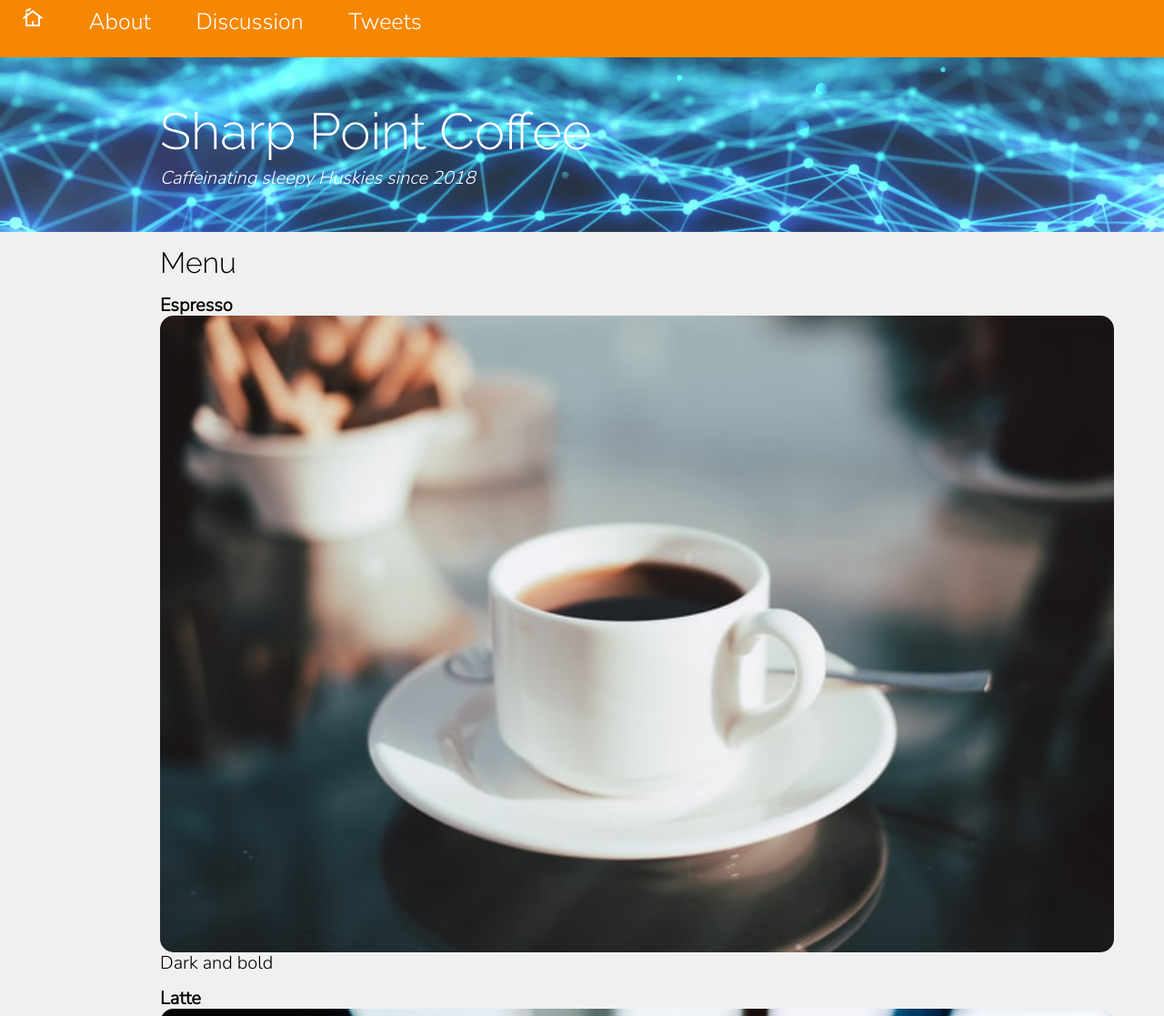
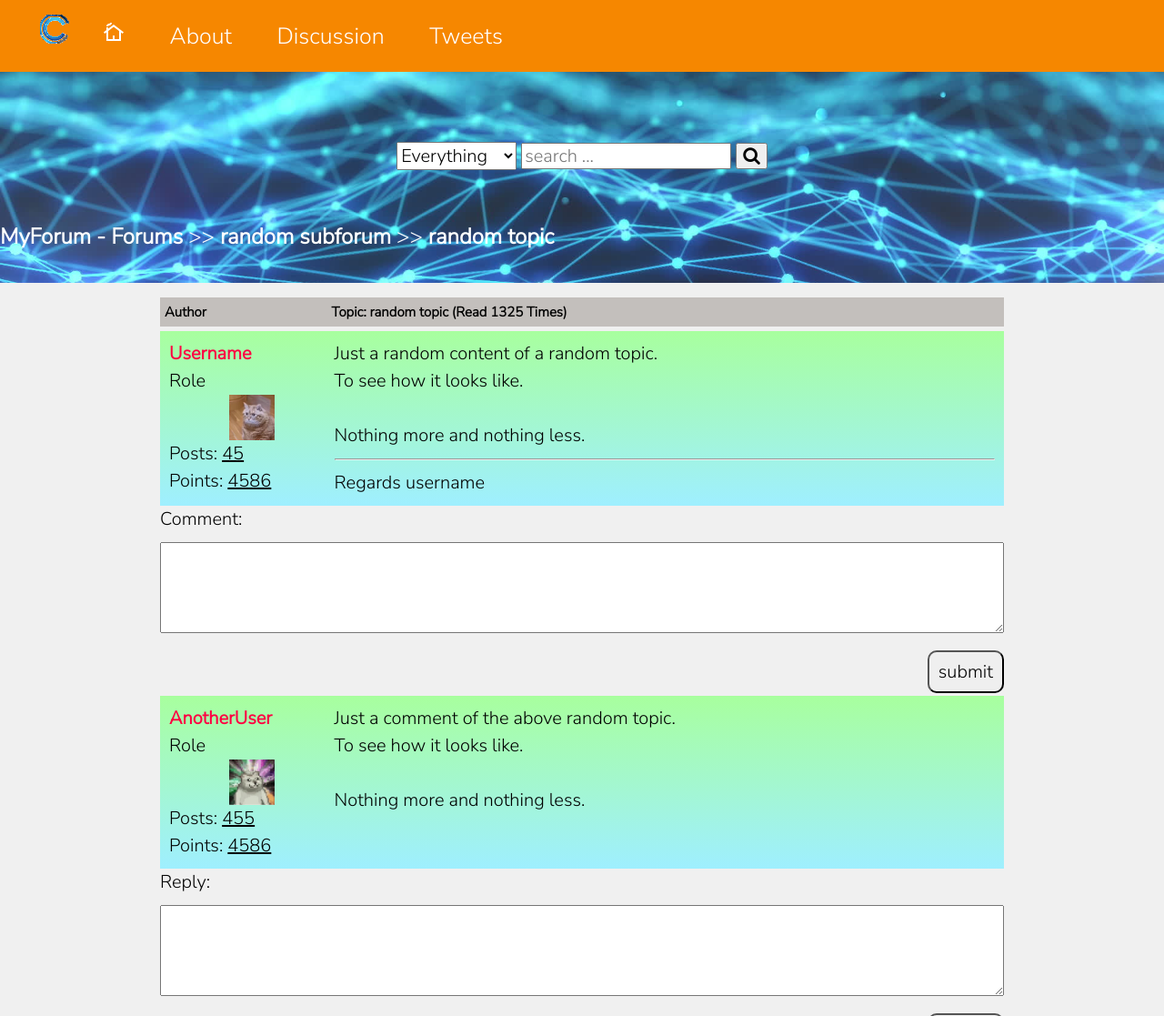
Before and after one commit to info340a-wi23/chatgpt-a-brief-rendition, a plain HTML site: page website/discussion.html in a window 1280 px wide. Shown: the top 1117 px of the page at 91% size. Drawn offline with nearby package versions, Linux system fonts and the light colour scheme.

Commit message:
finished discussion html & added css rules

```diff
--- a/website/css/style.css
+++ b/website/css/style.css
@@ -164,3 +164,109 @@ nav li a:hover, nav li a:active, nav li a:focus  {
     border-bottom: solid .8rem rgb(168, 255, 158);
     font-weight: 1000;
 }
+
+/* ########################################### */
+/*            Discussion.html                      */
+/* ########################################### */
+
+.search-box{
+    margin-top: 20px;
+    padding: 40px;
+    display:flex;
+    justify-content: center;
+}
+
+.head{
+    display: flex;
+    background-color: #c3bfbc;
+    padding: 5px;
+    font-weight: bold;
+    font-size: 15px;
+}
+
+.authors{
+    flex: 20%;
+}
+
+.content{
+    flex: 80%;
+}
+
+.body{
+    display: flex;
+    background-image: linear-gradient(rgb(168, 255, 158), rgb(159, 239, 255));
+    padding: 10px;
+    margin-top: 5px;
+}
+
+.body .authors .username{
+    font-size: 20px;
+    color:#FF0042;
+    font-weight: bolder;
+    text-decoration: none;
+}
+
+.body .authors img{
+    max-width: 50px;
+    max-height: 80px;
+}
+
+.body .content .comment button{
+    border:none;
+    padding:10px;
+    font-weight: bolder;
+    box-shadow: 4px 6px #f68700;
+    cursor: pointer;
+    float: right;
+}
+
+/* comment section */
+.comment-area{
+    margin-bottom:50px;
+}
+
+.comment-area textarea{
+    width: 100%;
+    min-height: 100px;
+    padding: 10px;
+    margin-block: 10px;
+}
+
+.comment-area input{
+    float: right;
+    padding: 10px;
+    border-radius: 10px;
+    cursor: pointer;
+}
+
+.comment-area input:hover{
+    border: solid 1px #000000;
+}
+
+section#post-area{
+    background-color: #f0f0f0;
+    line-height: 1.5;
+}
+
+.navigate{
+    margin-block: 20px;
+    font-weight: lighter;
+    font-size: 24px;
+}
+
+.navigate a{
+    color:#fff;
+    font-weight: bold;
+    text-decoration: none;
+}
+
+.navigate a:hover{
+    color:#FF0042;
+    font-weight: bolder;
+}
+
+.username a{
+    color:#FF0042;
+    font-weight: bold;
+    text-decoration: none;
+}
--- a/website/discussion.html
+++ b/website/discussion.html
@@ -2,76 +2,171 @@
 <html lang="en">
 <head>
   <meta charset="UTF-8">
-  <title>Sharp Point Coffee</title>
+  <meta name="viewport" content="width=device-width, initial-scale=1, shrink-to-fit=no">
+  <meta name="author" content="Harold Pham, Vivian Hung, Joseph Tran, Muyang Zhou">
+  <meta name="description" content="A page to find understanding about why we should care about ChatGPT.">
+  <title>Discussion</title>
+  <link rel="icon" type="image/x-icon" href="../website/img/favicon.png">
   <!-- This stylesheet will somewhat "normalize" the styling across browsers -->
   <link rel="stylesheet" href="https://cdnjs.cloudflare.com/ajax/libs/normalize/8.0.0/normalize.min.css">
   <link href="https://fonts.googleapis.com/css2?family=Nunito+Sans:wght@300&family=Raleway:wght@300&display=swap" rel="stylesheet">
   <link href="https://fonts.googleapis.com/icon?family=Material+Icons" rel="stylesheet">
+  <link rel="stylesheet" href="https://cdnjs.cloudflare.com/ajax/libs/font-awesome/4.7.0/css/font-awesome.min.css">
+  <link rel="preconnect" href="https://fonts.gstatic.com">
+  <link href="https://fonts.googleapis.com/css2?family=Titillium+Web:ital@1&display=swap" rel="stylesheet">
   <!-- material-symbols-outlined -->
   <link rel="stylesheet" href="https://fonts.googleapis.com/css2?family=Material+Symbols+Outlined:opsz,wght,FILL,GRAD@48,400,0,0" />
   <link rel="stylesheet" href="css/style.css">
 </head>
+
 <body>
   <nav>
     <ul>
-      <li><a href="#"><span class="material-symbols-outlined">cottage</span></a></li>
-      <li><a href="#about">About</a></li>
-      <li><a href="#discussion">Discussion</a></li>
-      <li><a href="#tweet">Tweets</a></li>
+      <img src="../website/img/favicon.png" alt="A picture of the website logo.">
+      <li><a href="../website/index.html"><span class="material-symbols-outlined">cottage</span></a></li>
+      <li><a href="../website/about.html">About</a></li>
+      <li><a href="../website/discussion.html">Discussion</a></li>
+      <li><a href="../website/tweet.html">Tweets</a></li>
     </ul>
   </nav>
+
   <header>
-    <div class="container">
-      <h1>Sharp Point Coffee</h1>
-      <p class="motto">Caffeinating sleepy Huskies since 2018</p>
+    <div class="search-box">
+      <div>
+          <select name="" id="">
+              <option value="Everything">Everything</option>
+              <option value="Titles">Titles</option>
+              <option value="Descriptions">Descriptions</option>
+          </select>
+          <input type="text" name="q" placeholder="search ...">
+          <button><i class="fa fa-search"></i></button>
+      </div>
+    </div>
+
+    <!--Navigation-->
+    <div class="navigate">
+      <span><a href="">MyForum - Forums</a> >> <a href="">random subforum</a> >> <a href="">random topic</a></span>
     </div>
   </header>
+
   <main>
-    <section id="menu">
+    <section id="post-area">
       <div class="container">
-        <h2>Menu</h2>
-        <dl>
-          <dt>Espresso</dt>
-          <dd>
-            <img src="img/espresso-emre-NZMeJsrMC8U-unsplash.jpg" alt="espresso">
-            <p>Dark and bold</p>
-          </dd>
 
-          <dt>Latte</dt>
-          <dd>
-            <img src="img/latte-jonas-jacobsson-RFHFV7lVQBY-unsplash.jpg" alt="latte">
-            <p>Steamed milk with espresso</p>
-          </dd>
+        <!--Topic Section-->
+        <div class="topic-container">
+            <!--Original thread-->
+            <div class="head">
+                <div class="authors">Author</div>
+                <div class="content">Topic: random topic (Read 1325 Times)</div>
+            </div>
 
-          <dt>Mocha</dt>
-          <dd>
-            <img src="img/mocha-janaya-dasiuk-teW0I5i2HfU-unsplash.jpg" alt="mocha">
-            <p>Steamed milk with espresso and chocolate</p>
-          </dd>
+            <div class="body">
+                <div class="authors">
+                    <div class="username"><a href="">Username</a></div>
+                    <div>Role</div>
+                    <img src="../website/img/User1.jpg" alt="">
+                    <div>Posts: <u>45</u></div>
+                    <div>Points: <u>4586</u></div>
+                </div>
+                <div class="content">
+                    Just a random content of a random topic.
+                    <br>To see how it looks like.
+                    <br><br>
+                    Nothing more and nothing less.
+                    <br>
+                    <hr>
+                    Regards username
+                    <br>
+                </div>
+            </div>
+        </div>
 
-          <dt>Cappuccino</dt>
-          <dd>
-            <img src="img/cappuccino-jason-wong-kSlL887znkE-unsplash.jpg" alt="cappuccino">
-            <p>Foamed milk with espresso, topped with cinnamon shavings</p>
-          </dd>
-        </dl>
-      </div>
-    </section>
-    <section id="about">
-      <div class="container">
-        <h2>About us</h2>
-        <p>Lorem ipsum dolor sit amet consectetur adipisicing elit. Consequatur tenetur facere maiores vel id quos, nisi veniam dolorum? Perspiciatis accusantium laboriosam laudantium earum ex nobis aperiam debitis. Adipisci, deleniti reprehenderit error debitis vitae consectetur, officia alias consequatur aliquid doloremque eveniet, animi qui? Optio obcaecati assumenda asperiores quis cum accusantium sint!</p>
-        <p>Doloribus odio nihil ipsam, provident ducimus libero eveniet cum molestiae accusantium laborum sunt voluptatum. Praesentium debitis nihil iure nobis corrupti, saepe adipisci voluptates quos doloribus, iusto dicta facere. Similique laborum maxime modi repellendus aliquam, natus voluptates deserunt ut itaque numquam nisi explicabo consequatur eligendi sed temporibus atque quisquam eaque illum.</p>
+        <!--Comment Area-->
+        <div class="comment-area" id="comment-area">
+          <form>
+            <div>
+              <label for="comment_field">Comment:</label>
+              <textarea class="form-control" id="comment_field" name="comment"></textarea>
+            </div>
+            <input type="submit" value="submit">
+          </form>
+        </div>
+
+        <!--Comments Section-->
+        <div class="comments-container">
+            <div class="body">
+                <div class="authors">
+                    <div class="username"><a href="">AnotherUser</a></div>
+                    <div>Role</div>
+                    <img src="../website/img/User2.jpg" alt="">
+                    <div>Posts: <u>455</u></div>
+                    <div>Points: <u>4586</u></div>
+                </div>
+                <div class="content">
+                    Just a comment of the above random topic.
+                    <br>To see how it looks like.
+                    <br><br>
+                    Nothing more and nothing less.
+                    <br>
+                    <br>
+                </div>
+            </div>
+        </div>
+        <!--Reply Area-->
+        <div class="comment-area" id="reply-area">
+          <form>
+            <div>
+              <label for="comment_field">Reply:</label>
+              <textarea class="form-control" id="comment_field" name="comment"></textarea>
+            </div>
+            <input type="submit" value="submit">
+          </form>
+        </div>
+
+
+        <!--Another Comment With replies-->
+        <div class="comments-container">
+            <div class="body">
+                <div class="authors">
+                    <div class="username"><a href="">AnotherUser</a></div>
+                    <div>Role</div>
+                    <img src="../website/img/User3.jpg" alt="">
+                    <div>Posts: <u>455</u></div>
+                    <div>Points: <u>4586</u></div>
+                </div>
+                <div class="content">
+                    Just a comment of the above random topic.
+                    <br>To see how it looks like.
+                    <br><br>
+                    Nothing more and nothing less.
+                    <br>
+                    <br>
+                </div>
+            </div>
+        </div>
+        <!--Reply Area-->
+        <div class="comment-area" id="reply-area">
+          <form>
+            <div>
+              <label for="comment_field">Reply:</label>
+              <textarea class="form-control" id="comment_field" name="comment"></textarea>
+            </div>
+            <input type="submit" value="submit">
+          </form>
+        </div>
       </div>
     </section>
   </main>
+
   <footer>
     <div class="container">
-      <p><a href="mailto:email@coffee.uw.edu"><span class="material-icons">email</span> email@coffee.uw.edu</a></p>
-      <p><a href="tel:555-123-4567"><span class="material-icons">phone</span> 555-123-4567</a></p>
-      <p>&copy; Sharp point coffee 2021</p>
+        <p><a href="mailto:email@chatgpt.uw.edu"><span class="material-icons">email</span> email@chatgpt.uw.edu</a>
+        </p>
+        <p><a href="tel:206-123-4567"><span class="material-icons">phone</span> 206-123-4567</a></p>
+        <p>&copy; Harold Pham, Vivian Hung, Joseph Tran, Muyang Zhou</p>
     </div>
-  </footer>
+</footer>
 
 </body>
 </html>
```
Also changed, not shown: website/img/User1.jpg (added), website/img/User2.jpg (added), website/img/User3.jpg (added).
